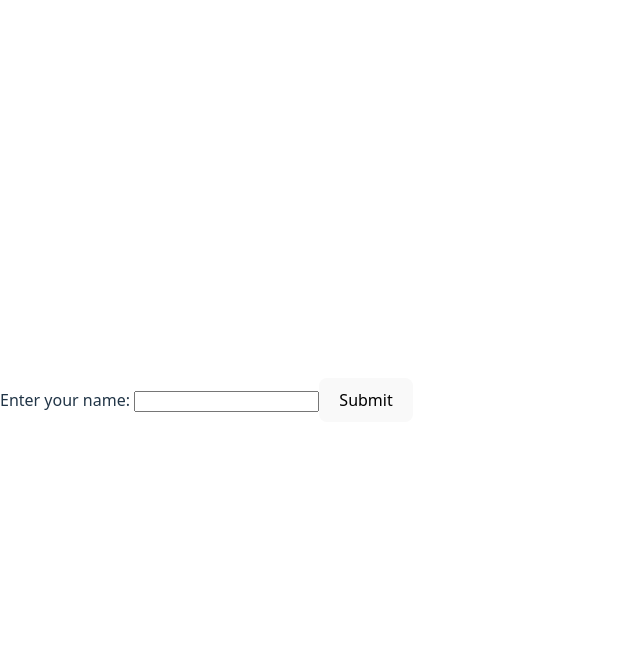
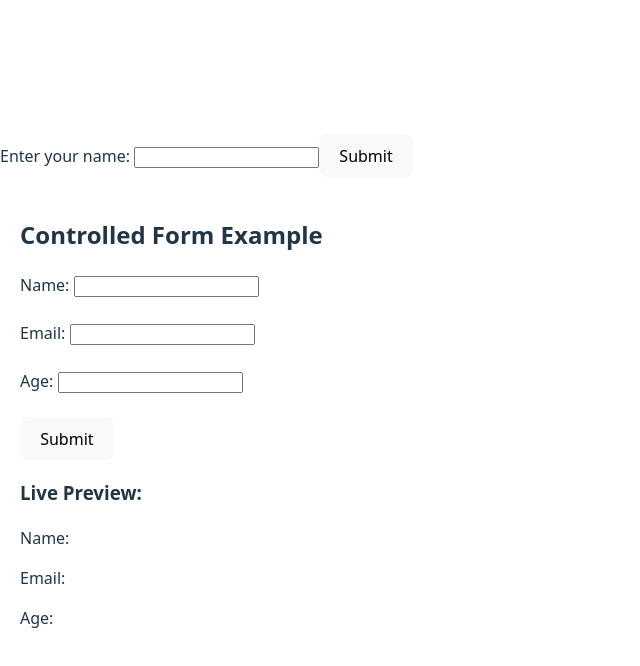
Before and after one commit to AkashSingh8391/ReactPractice, a React (Vite) app: page / in a window 1280 px wide. Shown: the top 666 px of the page, without its empty margins (0-640 px from the left). Built offline with nearby package versions, Linux system fonts and the light colour scheme.

Commit message:
Added multiple controlled component

```diff
--- a/src/App.jsx
+++ b/src/App.jsx
@@ -1,4 +1,5 @@
 import { useState } from "react";
+import ControlledForm from "./controlledComponent/ControlledForm";
 
 function ControlledInput() {
   const [name, setName] = useState("");
@@ -21,7 +22,9 @@ function ControlledInput() {
         onChange={handleChange} // User ke type karte hi state update hoti hai
       />
       <button type="submit">Submit</button>
+          <ControlledForm/>
     </form>
+
   );
 }
 
--- /dev/null
+++ b/src/controlledComponent/ControlledForm.jsx
@@ -0,0 +1,71 @@
+import { useState } from "react";
+
+function ControlledForm() {
+  // Step 1️⃣: State create karo for each input
+  const [formData, setFormData] = useState({
+    name: "",
+    email: "",
+    age: "",
+  });
+
+  // Step 2️⃣: Handle change for all inputs
+  const handleChange = (e) => {
+    const { name, value } = e.target;
+    setFormData({
+      ...formData,
+      [name]: value, // dynamically update based on input name
+    });
+  };
+
+  // Step 3️⃣: Handle form submit
+  const handleSubmit = (e) => {
+    e.preventDefault();
+    alert(`Form Data: ${JSON.stringify(formData, null, 2)}`);
+  };
+
+  return (
+    <div style={{ padding: "20px" }}>
+      <h2>Controlled Form Example</h2>
+      <form onSubmit={handleSubmit}>
+        <label>
+          Name:{" "}
+          <input
+            type="text"
+            name="name"
+            value={formData.name}
+            onChange={handleChange}
+          />
+        </label>
+        <br /><br />
+        <label>
+          Email:{" "}
+          <input
+            type="email"
+            name="email"
+            value={formData.email}
+            onChange={handleChange}
+          />
+        </label>
+        <br /><br />
+        <label>
+          Age:{" "}
+          <input
+            type="number"
+            name="age"
+            value={formData.age}
+            onChange={handleChange}
+          />
+        </label>
+        <br /><br />
+        <button type="submit">Submit</button>
+      </form>
+
+      <h3>Live Preview:</h3>
+      <p>Name: {formData.name}</p>
+      <p>Email: {formData.email}</p>
+      <p>Age: {formData.age}</p>
+    </div>
+  );
+}
+
+export default ControlledForm;
```
